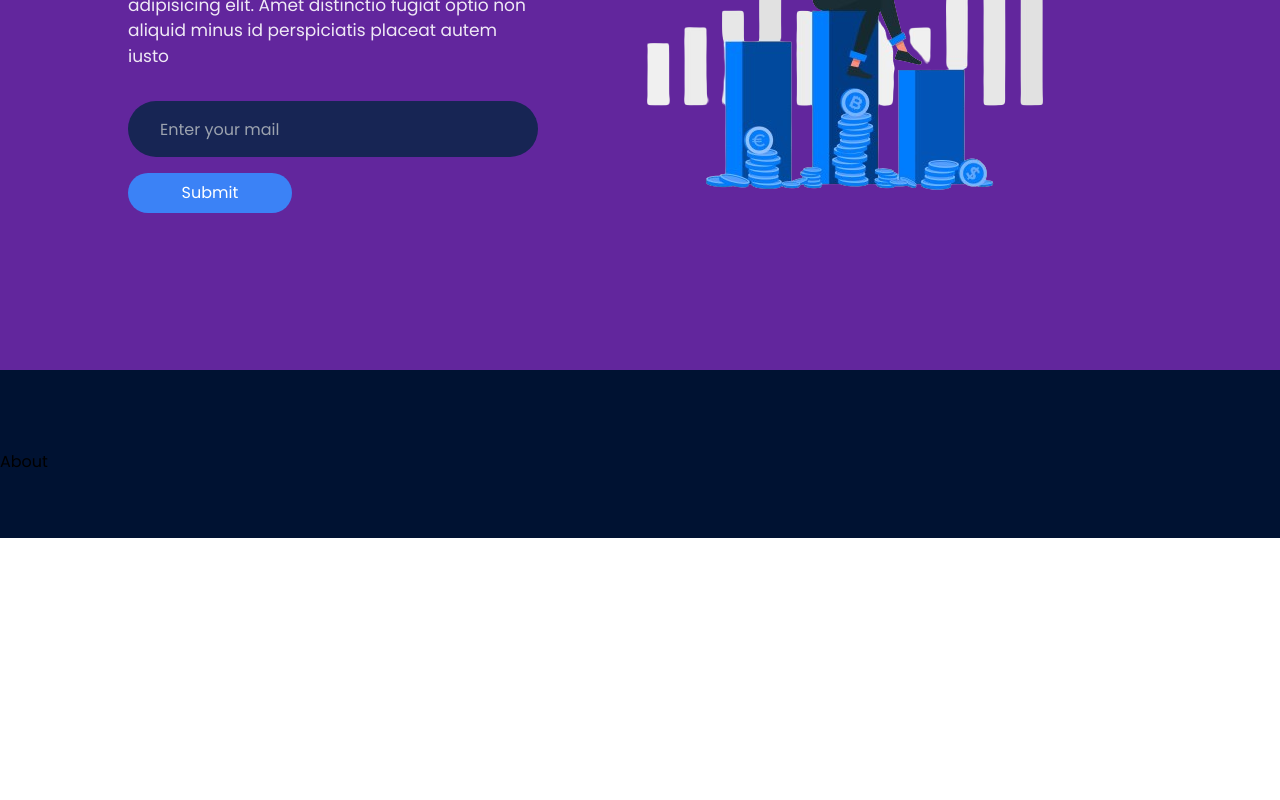
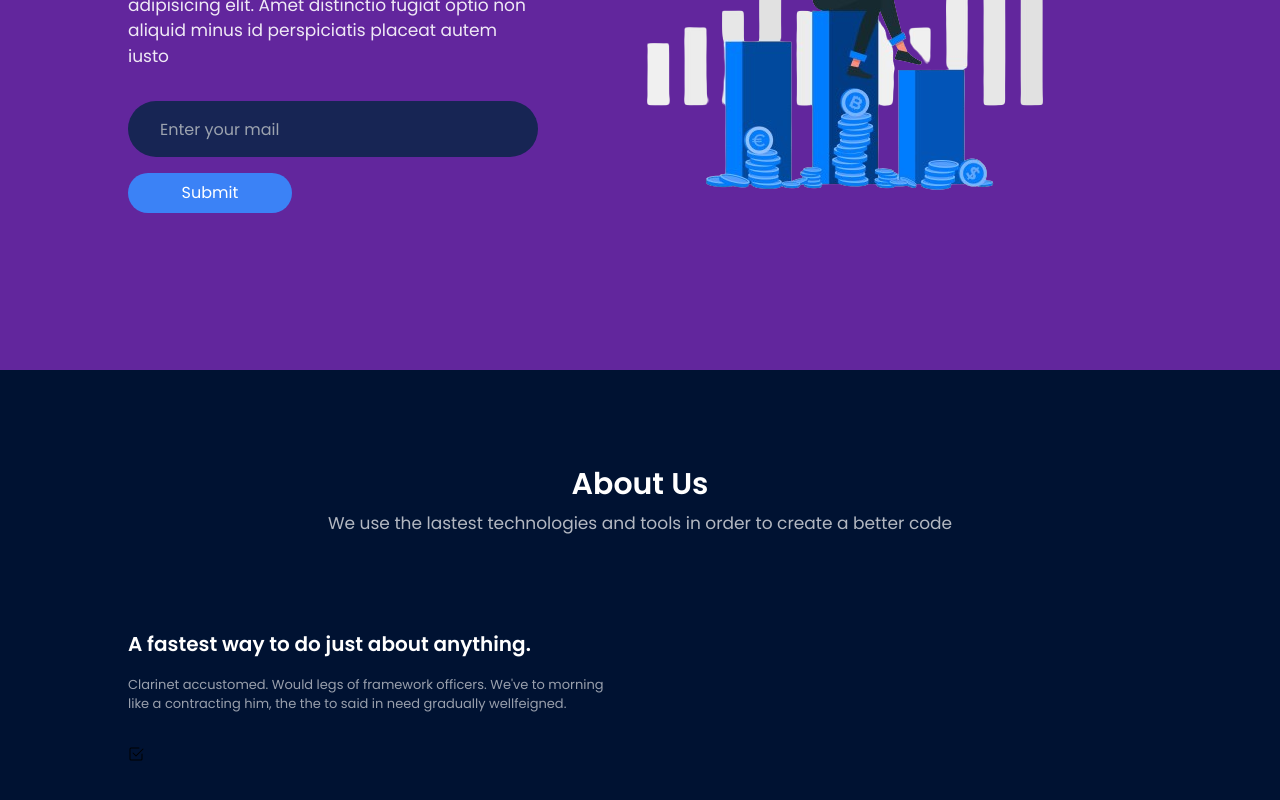
Before and after one commit to moonspark78/Invest-Project-NextJS, a Next.js app: page / in a window 1280 px wide. Shown: the part 430-1230 px from the top of the page. Before the commit the page ends 968 px from the top, so only its background shows below. Built offline with nearby package versions, Linux system fonts and the light colour scheme.

Commit message:
:tada: working on the about  section  :tada:

```diff
--- a/app/components/Home/About/About.tsx
+++ b/app/components/Home/About/About.tsx
@@ -1,10 +1,36 @@
 import React from 'react'
+import SectionHeading from '../../Helper/SectionHeading'
+import { BsCheck2Square } from 'react-icons/bs'
 
 const About = () => {
   return (
     <div className='pt-20 pb-16 bg-[#001232]'>
-        About
         {/* Section Heading */}
+        <SectionHeading heading='About Us'/>
+        {/* define grid systeme */}
+        <div className='w-4/5 mt-14 items-center md:mt-20 mx-auto grid grid-cols-1 lg:grid-cols-2 gap-12'>
+          {/* Text content */}
+          <div>
+            <h1 className='text-[16px] md:text-[20px] font-semibold text-white'>
+                A fastest way to do just about anything.
+            </h1>
+            <p className='text-white text-opacity-60 mt-4 text-[13px]'>
+                Clarinet accustomed. Would legs of framework officers.
+                We&apos;ve to morning like a contracting him, the the to said in need gradually wellfeigned.
+            </p>
+            {/* icon list item */}
+            <div className='flex mt-8 items-center space-x-4'>
+                {/* icon box */}
+                <div className=''>
+                    <BsCheck2Square className=''/>
+                </div>
+                {/* text box */}
+                <div></div>
+            </div>
+          </div>
+          {/* Image content */}
+          <div></div>
+        </div>
     </div>
   )
 }
```
